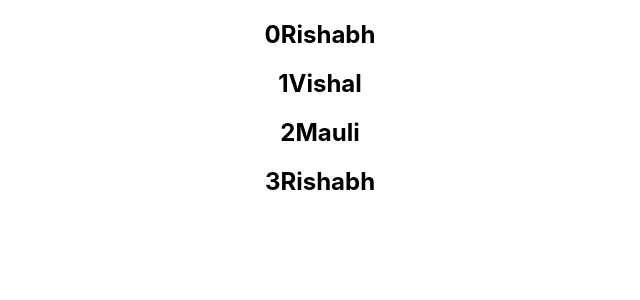
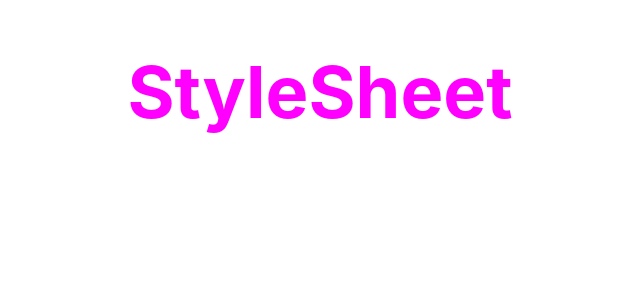
Before and after one commit to rishabhjaiswal155/React, a React (Create React App) app: page / in a window 1280 px wide. Shown: the top 300 px of the page, without its empty margins (320-960 px from the left). Built offline with nearby package versions, Linux system fonts and the light colour scheme.

Commit message:
styling React Component using regular Style Sheets

```diff
--- a/src/App.js
+++ b/src/App.js
@@ -16,6 +16,7 @@
 import ConditionalRendering from './components/ConditionalRendering';
 import ListRendering from './components/ListRendering';
 import PersonList from './components/PersonList';
+import StyleSheet from './components/StyleSheet';
 function App() {
   return (
     <div className="App">
@@ -54,8 +55,9 @@
       <EventBind/>
       <ParentComponent/> */}
       {/* <ConditionalRendering/> */}
-      <ListRendering/>
+      {/* <ListRendering/> */}
       {/* <PersonList/> */}
+      <StyleSheet primary={true}/>
       </div>
   );
 }
--- /dev/null
+++ b/src/components/MyStyleSheet.css
@@ -0,0 +1,6 @@
+.primary{
+    color:magenta;
+}
+.font-xl{
+    font-size: 72px;
+}
--- /dev/null
+++ b/src/components/StyleSheet.js
@@ -0,0 +1,10 @@
+import React from 'react'
+import './MyStyleSheet.css'
+function StyleSheet(props) {
+    let className= props.primary ? 'primary' : ''
+   return (
+    <div><h1 className={`${className} font-xl`}>StyleSheet</h1></div>
+  )
+}
+
+export default StyleSheet
```
